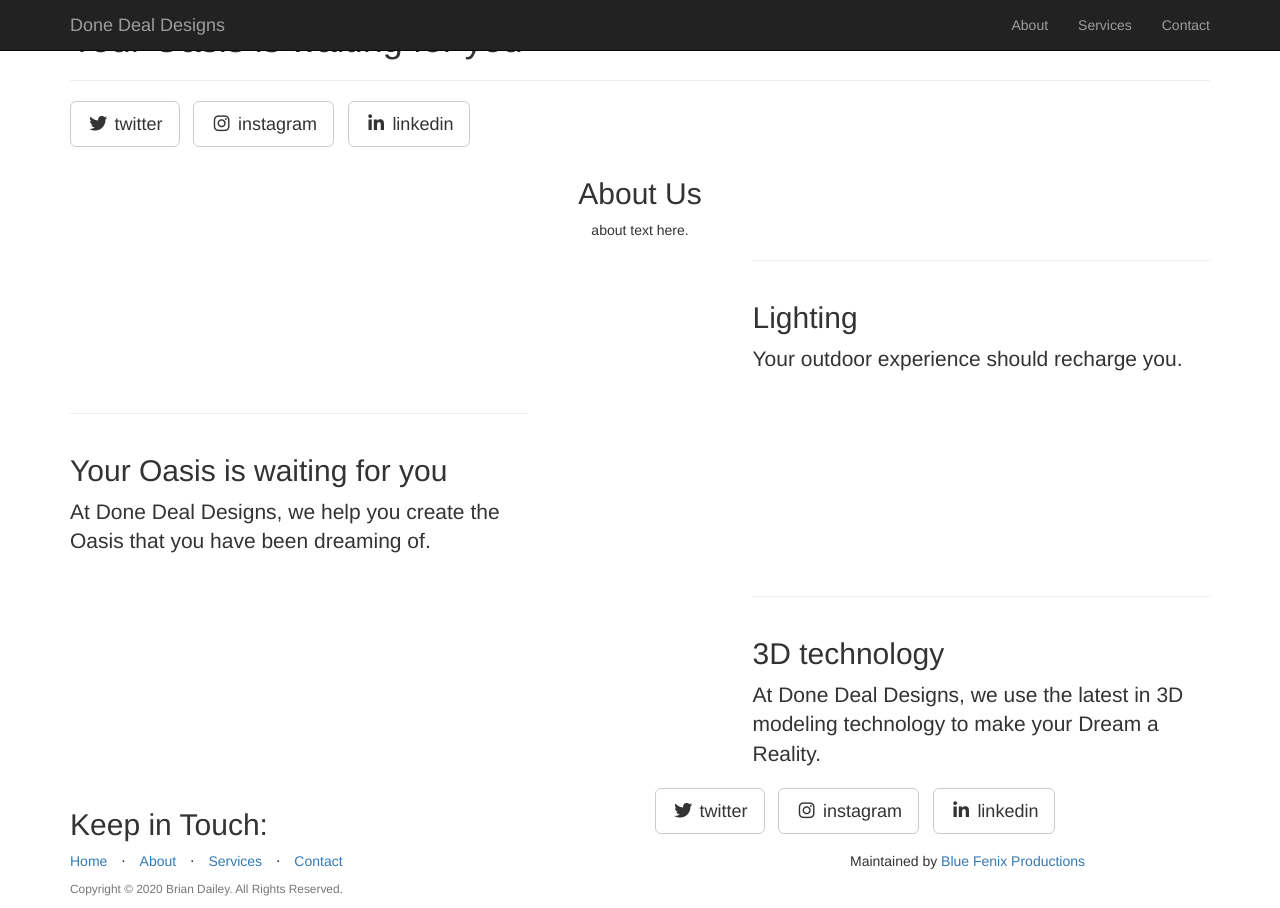
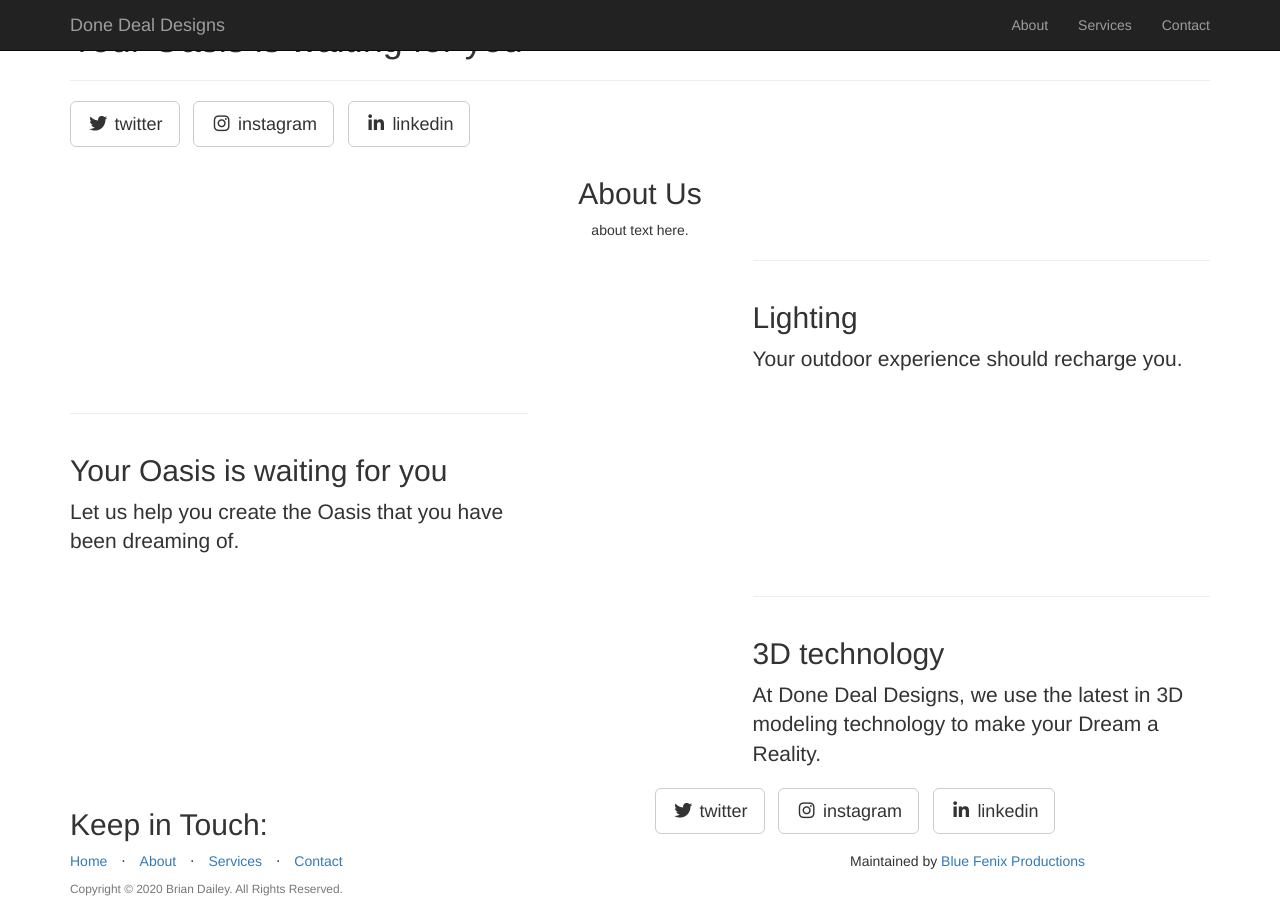
Before and after one commit to BlueFenixProductions/donedealdesigns.com, a Jekyll site: the page built from _posts/2014-09-22-services-2.markdown, in a window 1280 px wide. Built offline with Jekyll 4.4.1, drawn with Linux system fonts in a browser that asks for light colours; nearby versions of some CDN libraries; library files that are not in the unit come from our copies.

Commit message:
Update 2014-09-22-services-2.markdown

```diff
--- a/_posts/2014-09-22-services-2.markdown
+++ b/_posts/2014-09-22-services-2.markdown
@@ -5,4 +5,4 @@ category: Services
 title: Your Oasis is waiting for you
 description: |
 ---
-  At Done Deal Designs, we help you create the Oasis that you have been dreaming of.
+  Let us help you create the Oasis that you have been dreaming of.
```
